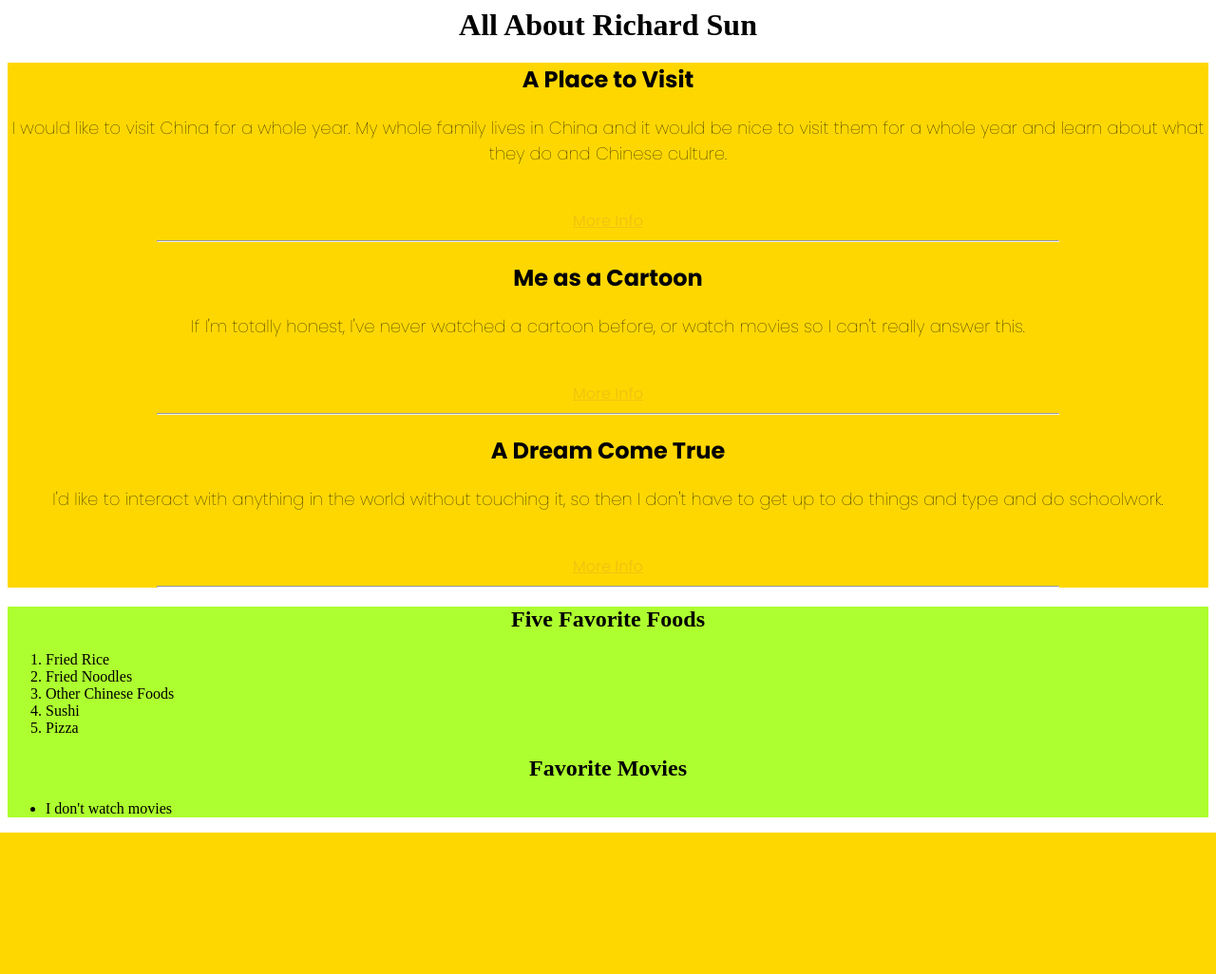
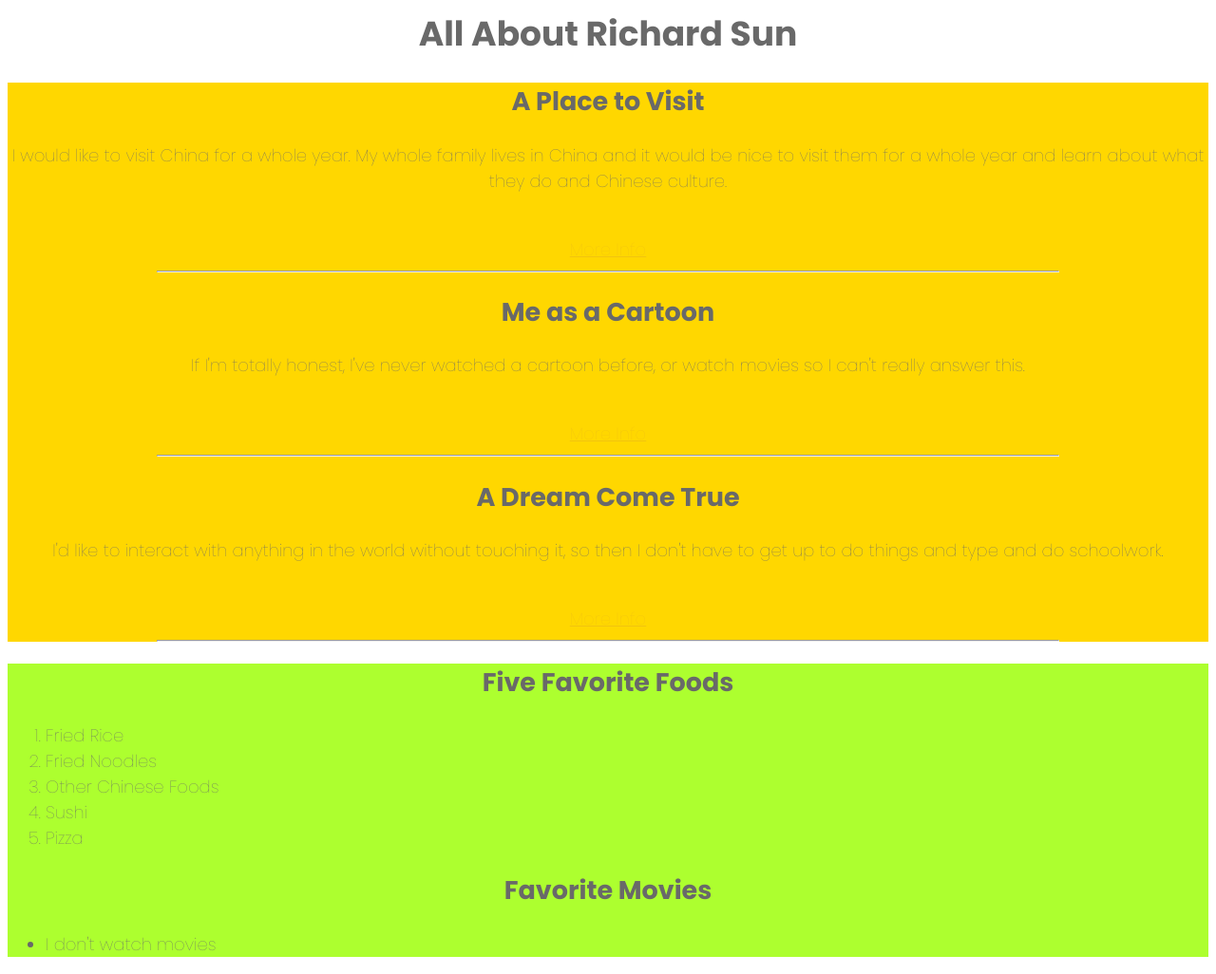
Before and after one commit to RichardSchool/WebFundamentals, a PHP site: page / in a window 1280 px wide. Shown: the whole page at 95% size. Before the commit the page ends 877 px from the top, so only its background shows below. Run offline with PHP 8.4, Linux system fonts and the light colour scheme.

Commit message:
Update styles.css

```diff
--- a/AllAboutMe/styles.css
+++ b/AllAboutMe/styles.css
@@ -1,7 +1,9 @@
-#responses {
+body {
 
   font-family: 'Poppins', sans-serif, 'Verdana';
-
+  font-size:18;
+  font-weight:lighter;
+  color: 	#696969;
 }
 a {
   font-style:"italic"
@@ -15,10 +17,3 @@ a:visited {
 a:hover {
    color: #ff05a9;
 }
-
-p {
-
-  font-size:18;
-  font-weight:lighter
-
-}
```
